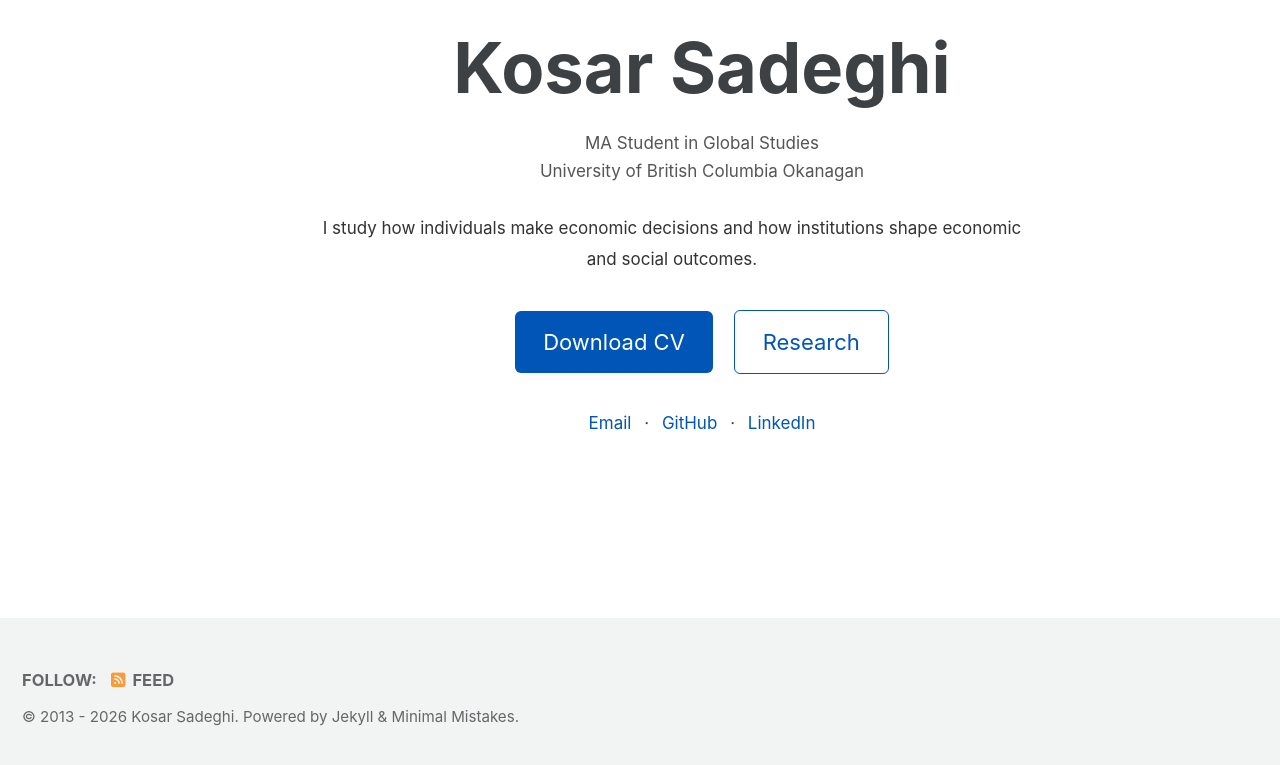
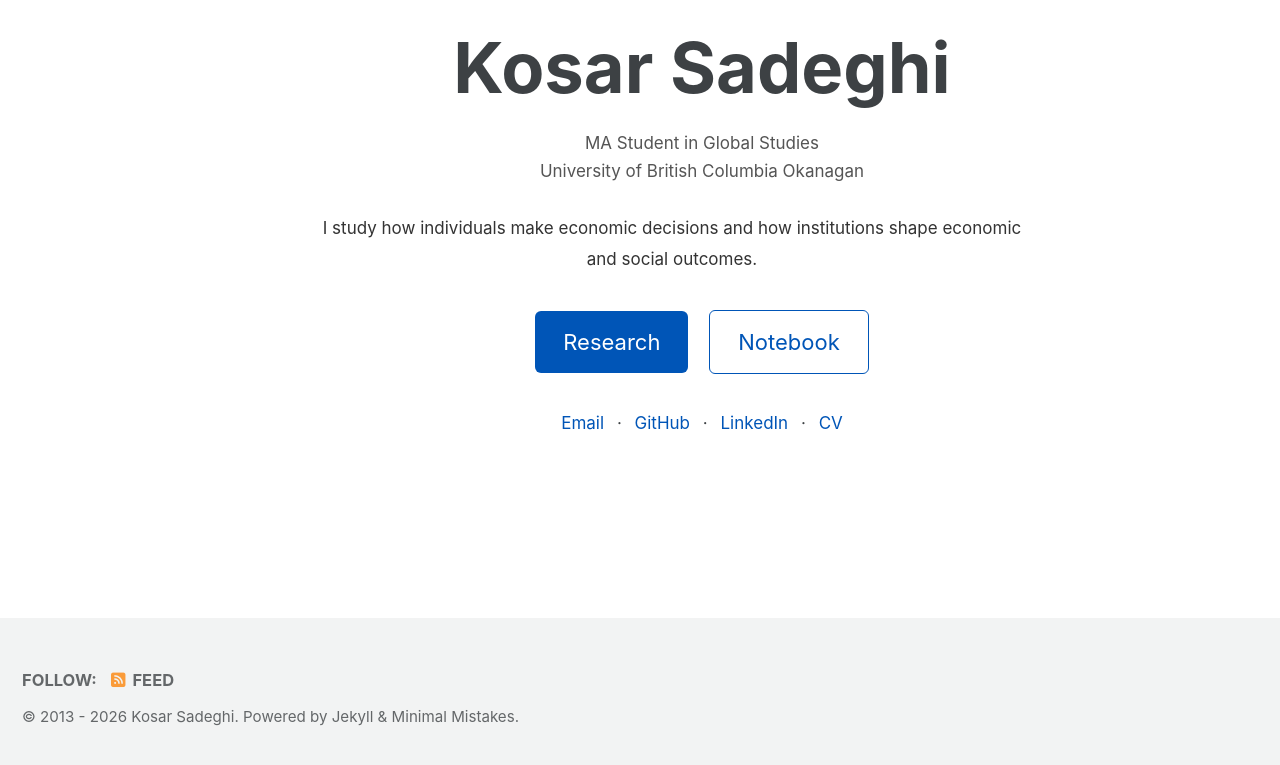
Before and after one commit to KosarSadeghi04/kosarsadeghi.github.io, a Jekyll site: the page built from index.html, in a window 1280 px wide, cut to the strip 295-1068 px from the top of the page. Shown: the top 765 px of the strip. Built offline with Jekyll 4.4.1, drawn with Linux system fonts in a browser that asks for light colours; cached includes are drawn as plain includes; the list of posts is cut into pages by our own code.

Commit message:
Update index.html

```diff
--- a/index.html
+++ b/index.html
@@ -22,12 +22,12 @@
 
   <div class="hero-buttons">
 
-  <a href="/cv/" class="btn-primary">
-    Download CV
+  <a href="/research/" class="btn-primary">
+    Research
   </a>
 
-  <a href="/research/" class="btn-secondary">
-    Research
+  <a href="/notebook/" class="btn-secondary">
+    Notebook
   </a>
 
 </div>
```
Also changed, not shown: other parts of index.html (+2 -1 lines).
